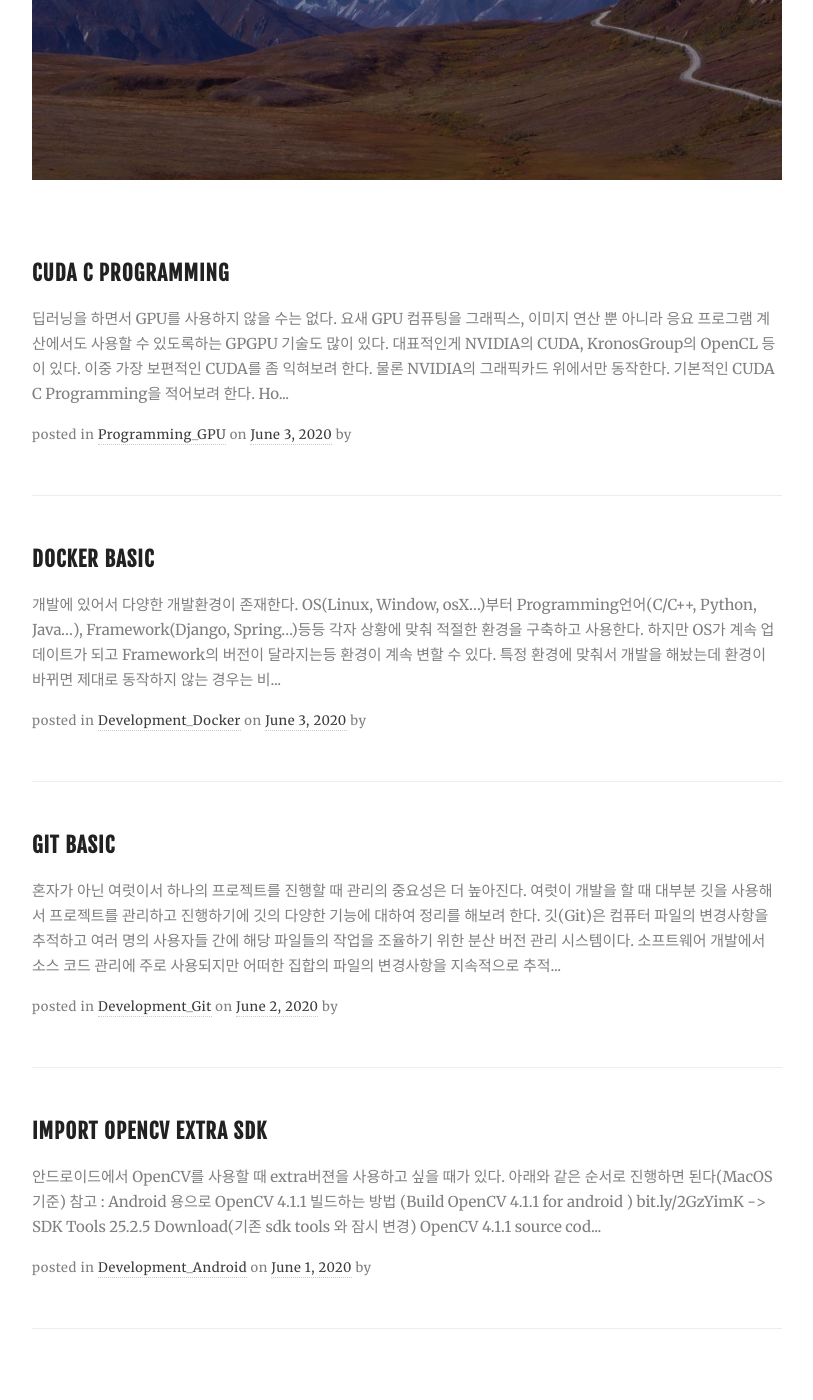
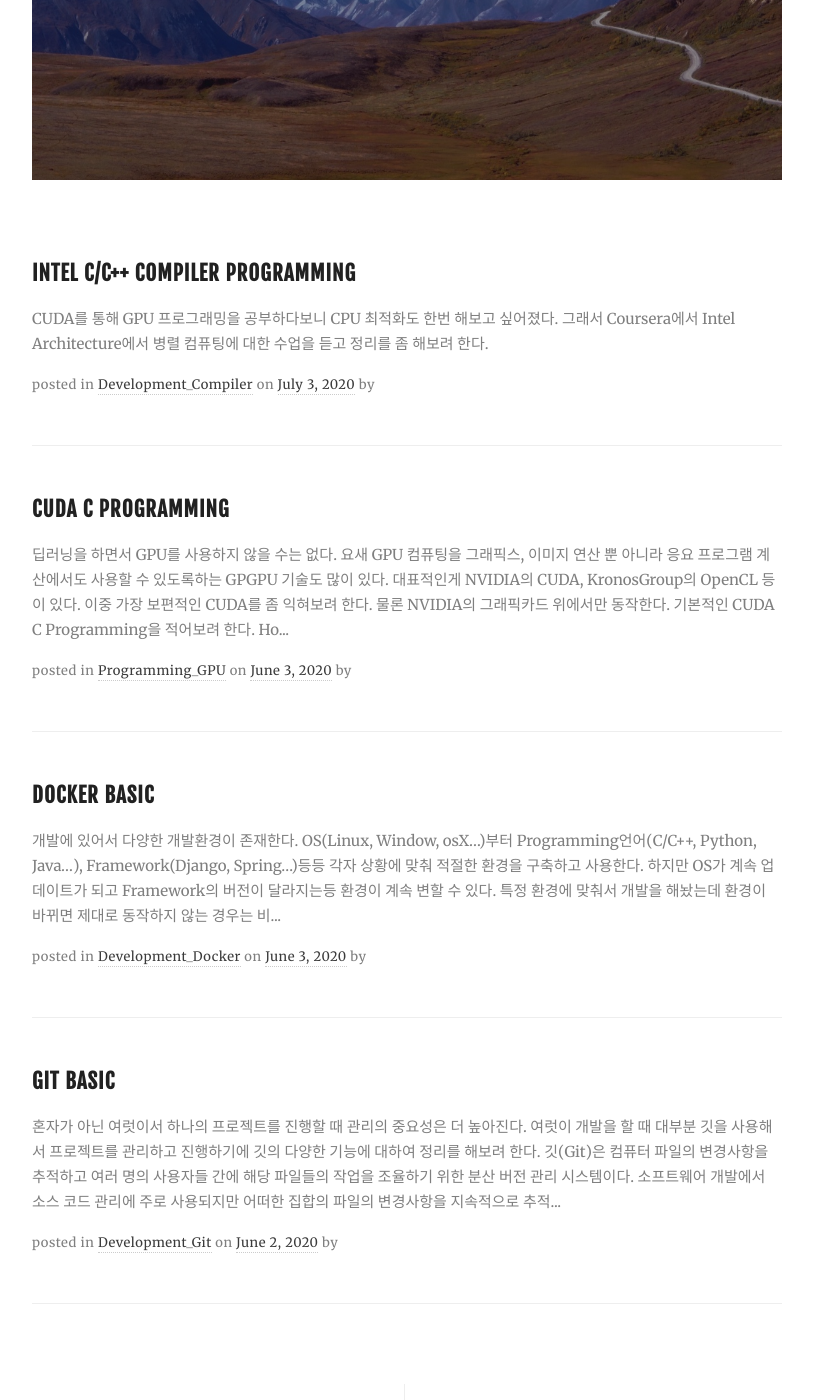
Before and after one commit to captwk5/captwk5.github.io, a Jekyll site: the page built from index.html, in a window 1280 px wide and 1400 px high, scrolled down 503 px. Shown: the whole window, without its empty margins (233-1046 px from the left). Built offline with Jekyll 4.4.1, drawn with Linux system fonts in a browser that asks for light colours; nearby versions of some CDN libraries; the list of posts is cut into pages by our own code.

Commit message:
parallel

```diff
--- a/_posts/2020-06-02-git-tutorial-01.md
+++ b/_posts/2020-06-02-git-tutorial-01.md
@@ -41,5 +41,3 @@ Tracked 상태로 들어오면 Unmodified, Modified, Staged 세 가지의 상태
 파일을 add 하고 Staged가 된 상태에서 파일이 변경 되었으면 Modified고 변경이 없으면 Unmodified라고 했다.
 하지만 보통은 add를 하기 전에 모든 작업을 하고 add를 하게 된다. 그렇게 Staged상태로 해놓고 난 다음에 commit을 하여
 Unstaged로 바꾸게 되는 것이다. add를 하지 않은 파일은 Staged상태로 바꾸지도 않고 commit이 되지도 않는다. 자동적으로 추적되고 반영된다.
-
-4.
--- a/_posts/2020-06-03-docker-tutorial-01.md
+++ b/_posts/2020-06-03-docker-tutorial-01.md
@@ -53,5 +53,11 @@ tags:   [Development_Docker]
 
 조금 더 적어보면 개발을 하다보면 OS버전, Framework버전에 영향을 받게 된다. 그리고 이러한 변수들은 에러를 발생시키기도 하고 복잡하게 얽혀있는 프로그램에
 충돌이 일어나게 하기도 한다. 하지만 이미지를 통해 특정 버전의 OS, Framework등으로 뼈대를 잡아놓고 그위에서 빌드하고 배포하고 또 그렇게 만든 컨테이너를
-다시 이미지로 만들어 다시 개발을 하고 운영을 하고 할 수 있는 것이다. 즉 의존성에 대하여 관리가 더 엄격해질 수 있다는 것이다. 그리고 프로젝트에 포함되는 코드, 환경, 라이브러리등이 모두
-이미지화가 될 수 있다.
+다시 이미지로 만들어 다시 개발을 하고 운영을 하고 할 수 있는 것이다. 즉 의존성에 대하여 관리가 더 엄격해질 수 있다는 것이다. 그리고 프로젝트에 포함되는 코드, 환경, 라이브러리등이 모두 이미지화가 될 수 있다.
+
+2. Dockerfile & docker-compose
+
+도커로 이미지를 만들고 컨테이너를 실행시키며 작업을 할 수 있다.
+하지만 개발 하다보면 여러개의 이미지를 사용하고 싶을 수도 있다. 가령 DB를 사용할 때 postgresql을 백그라운드에서 사용하고 Tensorflow 프레임워크를 이용하여 개발을 하려고 하면 postgresql 이미지를 다운받고 엔비디아 드라이버가 설치 되어 있고 Tensorflow가 적절히 설치 된 이미지도 다운 받아 두가지를 동시에 사용해야 할 일이 있다.
+이런 경우 docker-compose라는걸 사용 하면 된다.
+여러개의 이미지를 빌드 및 실행등을 통합하여 관리 할 수 있다.
--- /dev/null
+++ b/_posts/2020-07-03-parallel-computing.md
@@ -0,0 +1,10 @@
+---
+layout: post
+title:  Intel C/C++ Compiler Programming
+date:   2020-07-03
+image:  images/02.jpg
+tags:   [Development_Compiler]
+---
+
+CUDA를 통해 GPU 프로그래밍을 공부하다보니 CPU 최적화도 한번 해보고 싶어졌다.
+그래서 Coursera에서 Intel Architecture에서 병렬 컴퓨팅에 대한 수업을 듣고 정리를 좀 해보려 한다.
```
